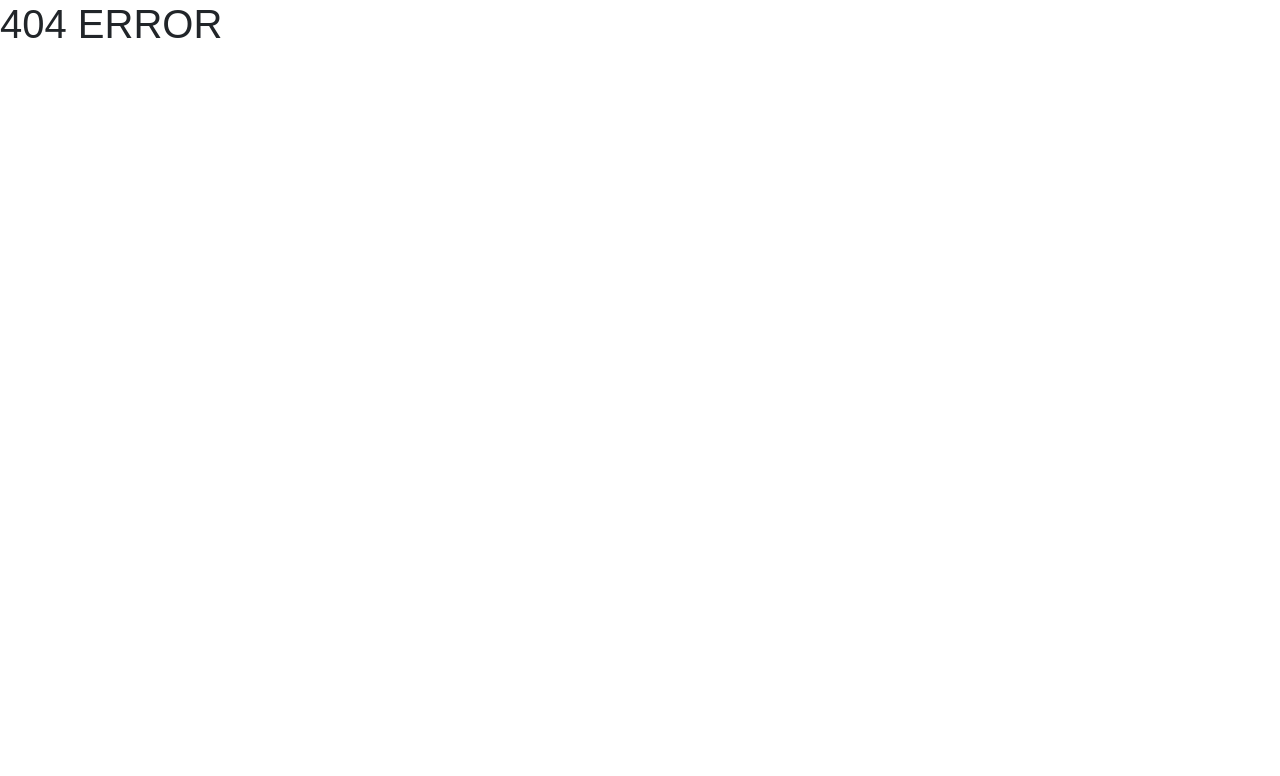
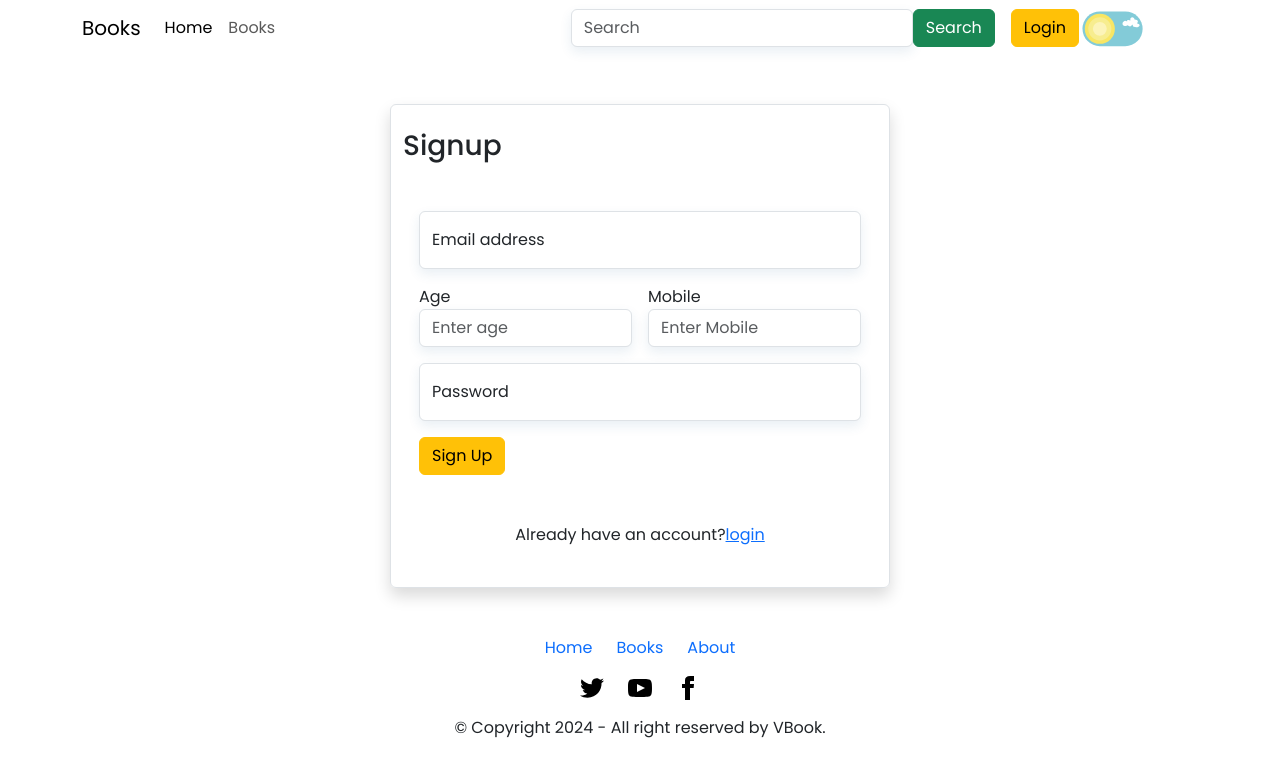
Before and after one commit to VishalValvi-83/e-book-store, a React app in the folder Client/: page /signup in a window 1280 px wide. Built offline with nearby package versions, Linux system fonts and the light colour scheme; a web font is replaced by a local one.

Commit message:
signup page added

```diff
--- a/Client/src/components/Login/Login.js
+++ b/Client/src/components/Login/Login.js
@@ -4,7 +4,6 @@ import { Link } from 'react-router-dom'
 function Login() {
     return (
         <div>
-
             <div class="modal fade" id="exampleModal" tabindex="-1" aria-labelledby="exampleModalLabel" aria-hidden="true">
                 <div class="modal-dialog modal-dialog-centered">
                     <div class="modal-content">
@@ -22,10 +21,10 @@ function Login() {
                                 <input type="password" class="form-control" id="password" placeholder="Password" />
                             </div>
                         </div>
-                        <button type="button" class="btn mb-2 my-0 mx-auto btn-outline-warning">Login</button>
+                        <button type="button" class="btn mb-2 my-0 mx-auto btn-warning">Login</button>
                         <div class="modal-footer ">
-                            <p className='my-0 mx-auto'>Don't have an account? <Link to="/signup">Signup</Link></p>
-                            <button type="button" class="btn btn-outline-danger" data-bs-dismiss="modal">Cancel</button>
+                            <p className='my-0 mx-auto'>Don't have an account? <a href="/signup">Signup</a></p>
+                            <button type="button" class="btn btn-danger" data-bs-dismiss="modal">Cancel</button>
                         </div>
                     </div>
                 </div>
--- a/Client/src/components/Navbar/Navbar.js
+++ b/Client/src/components/Navbar/Navbar.js
@@ -16,7 +16,7 @@ function Navbar() {
             localStorage.removeItem("theme", "light")
             document.body.classList.remove("dark")
         }
-    }, [theme])
+    }, [theme,  element.classList])
 
     const swithchTheme = () => {
         setTheme(theme === "light" ? "dark" : "light")
@@ -29,7 +29,7 @@ function Navbar() {
                         <span className="navbar-toggler-icon"></span>
                     </button>
                     <div className="collapse navbar-collapse" id="navbarTogglerDemo01">
-                        <a className="navbar-brand" href="/">Books</a>
+                        <Link className="navbar-brand" href="/">Books</Link>
                         <ul className="navbar-nav me-auto mb-2 mb-lg-0">
                             <li className="nav-item">
                                 <Link className="nav-link active" aria-current="page" to="/">Home</Link>
@@ -40,9 +40,9 @@ function Navbar() {
                         </ul>
                         <div className="d-flex" role="search">
                             <input className="form-control" type="text" placeholder="Search" aria-label="Search" />
-                            <button className="btn btn-outline-success me-3" type="submit">Search</button>
+                            <button className="btn btn-success me-3" type="submit">Search</button>
                         </div>
-                        <button className='btn btn-outline-warning' type="button" data-bs-toggle="modal" data-bs-target="#exampleModal">Login</button>
+                        <button className='btn btn-warning' type="button" data-bs-toggle="modal" data-bs-target="#exampleModal">Login</button>
                     </div>
                     <label id="theme-toggle-button">
                         <input onClick={swithchTheme} type="checkbox" id="toggle" />
--- /dev/null
+++ b/Client/src/components/Signup/Signup.css
@@ -0,0 +1,12 @@
+.signup-form {
+    width: 500px;
+    box-shadow: 0px 0px 10px rgba(0, 0, 0, 0.2);
+}
+.dark .signup-form .label {
+    color: #202020 ;
+}
+@media screen and (max-width:576px) {
+    .signup-form {
+        width: 100%;
+    }
+}
--- /dev/null
+++ b/Client/src/components/Signup/Signup.js
@@ -0,0 +1,43 @@
+import React from 'react'
+import './Signup.css'
+import Navbar from '../Navbar/Navbar'
+import Footer from '../Footer/Footer'
+function Signup() {
+
+    return (
+        <>
+            <Navbar />
+            <div className='container-fluid '>
+                <div className='container-md shadow border rounded signup-form mt-5 py-4'>
+                    <h3>Signup</h3>
+                    <div className='my-5 mx-3'>
+                        <div class="form-floating mb-3">
+                            <input type="email" class="form-control " id="floatingInput" placeholder="name@example.com" />
+                            <label className='label' for="floatingInput ">Email address</label>
+                        </div>
+                        <div className='d-flex justify-content-between gap-3'>
+                            <div className='form-group mb-3 w-50'>
+                                <label for="age">Age</label>
+                                <input type="number" class="form-control " id="age" placeholder="Enter age" />
+                            </div>
+                            <div className='form-group mb-3 w-50'>
+                                <label for="number">Mobile</label>
+                                <input type="number" class="form-control" id="number" placeholder="Enter Mobile" />
+                            </div>
+                        </div>
+                        <div class="form-floating mb-3">
+                            <input type="password" class="form-control" id="floatingInput" placeholder="Password" />
+                            <label className='label' for="floatingInput">Password</label>
+                        </div>
+                        <button type='button' className='btn btn-warning' >Sign Up</button>
+                    </div>
+                    <p className='text-center' >Already have an account?<a href='/signup' className='link' data-bs-toggle="modal" data-bs-target="#exampleModal">login</a>
+                    </p>
+                </div>
+            </div>
+            <Footer />
+        </>
+    )
+}
+
+export default Signup
--- a/Client/src/index.css
+++ b/Client/src/index.css
@@ -1,11 +1,12 @@
+@import url('https://fonts.googleapis.com/css2?family=Bokor&family=Poppins:ital,wght@0,100;0,200;0,300;0,400;0,500;0,600;0,700;0,800;0,900;1,100;1,200;1,300;1,400;1,500;1,600;1,700;1,800;1,900&family=Rubik+Maze&family=Rubik+Wet+Paint&display=swap');
+
 * {
   margin: 0;
   padding: 0;
-  font-family: Arial, sans-serif;
+  font-family: "Poppins", sans-serif;
   box-sizing: border-box;
 }
 body{
-
   height: 100vh;
   /* background-color: #f1f1f1; */
 }
--- a/Client/src/index.js
+++ b/Client/src/index.js
@@ -4,6 +4,7 @@ import './index.css';
 import { RouterProvider, createBrowserRouter } from 'react-router-dom';
 import Home from './view/Home/Home';
 import Books from './view/All Books/Books';
+import Signup from './components/Signup/Signup';
 
 const root = ReactDOM.createRoot(document.getElementById('root'));
 const router = createBrowserRouter([
@@ -15,7 +16,10 @@ const router = createBrowserRouter([
     path: "/books",
     element: <Books />
   },
-
+  {
+    path: "/signup",
+    element: <Signup />
+  },
   {
     path: "*",
     element: <h1>404 ERROR</h1>
```
